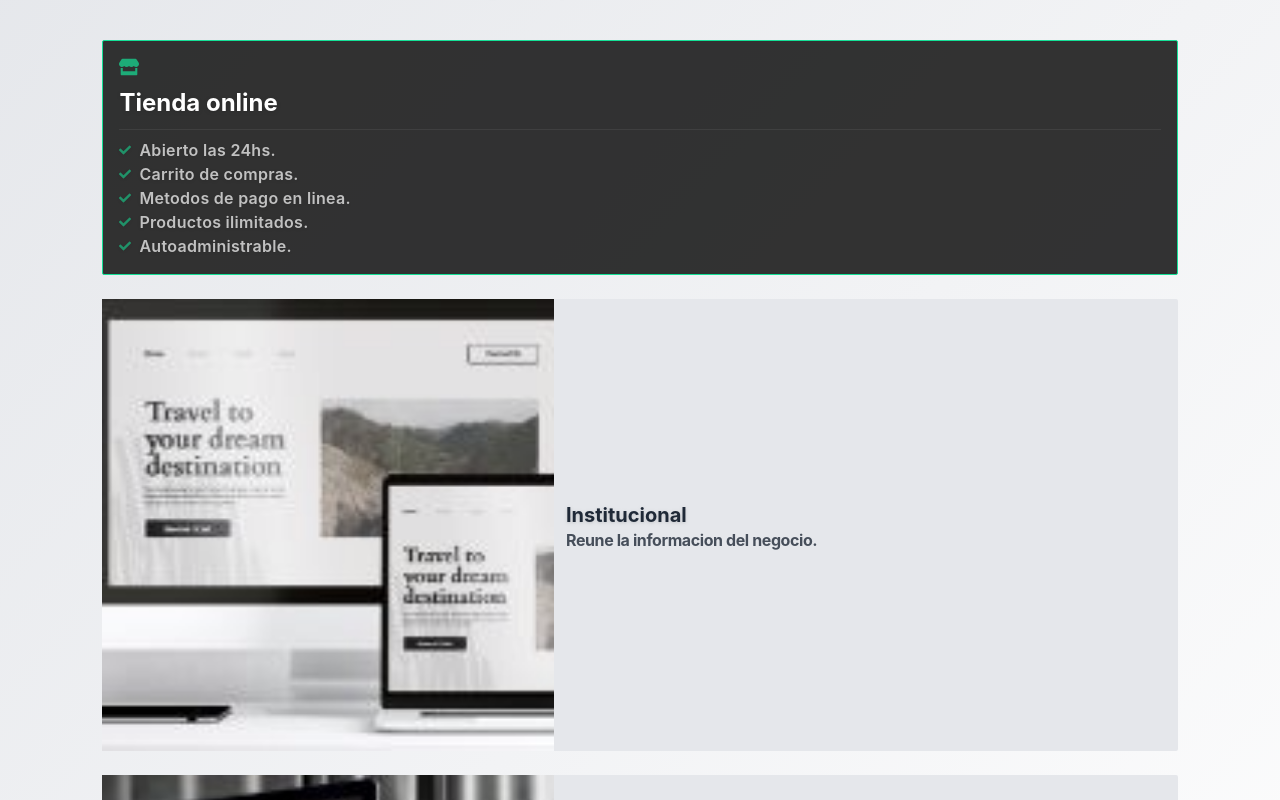
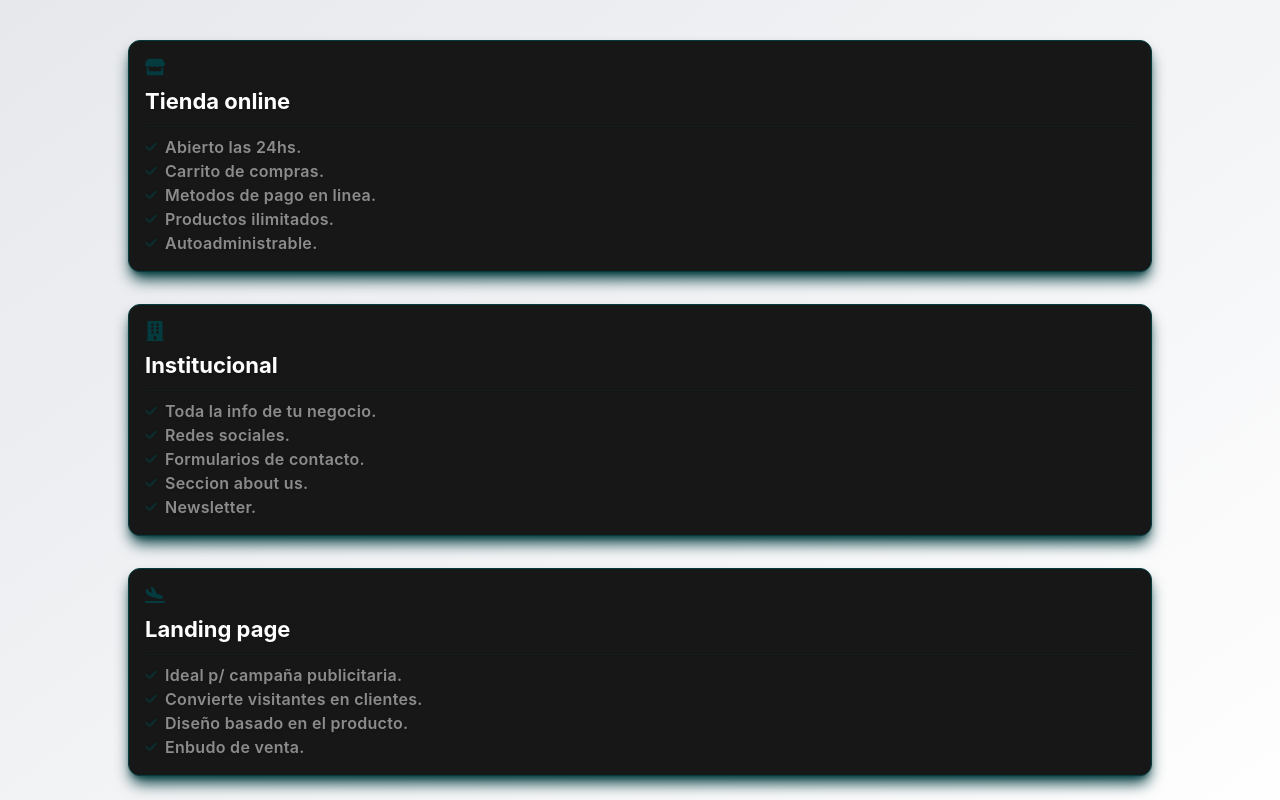
Before and after one commit to matidehoyos/Web-mododigital-react-tailwind, a React (Vite) app in the folder cliente/: page / in a window 1280 px wide. Shown: the part 880-1680 px from the top of the page. Built offline with nearby package versions, Linux system fonts and the light colour scheme.

Commit message:
¨tyoes¨

```diff
--- a/cliente/src/components/Tipos.jsx
+++ b/cliente/src/components/Tipos.jsx
@@ -1,36 +1,44 @@
 import React from 'react';
-import { FaCaretRight, FaCartPlus, FaCheck, FaStore } from 'react-icons/fa';
+import { FaBuilding, FaCaretRight, FaCartPlus, FaCheck, FaPlaneArrival, FaStore, FaTencentWeibo } from 'react-icons/fa';
 
 const Tipos = () => {
   return (
     <div class="w-screen py-[50px] bg-gradient-to-tl from-white to-gray-200">
         <h2 className='font-bold text-center text-[20px] tracking-wide text-gray-800 drop-shadow'>¿Que tipos de webs creamos?</h2>
         <div className='w-screen flex-col pt-[40px]'>
-            <div className='w-[84%] mx-auto mb-6 p-4 flex-col justify-start items-center rounded-sm bg-[#111] bg-opacity-85 rounded-[4px] border border-verde-900'>
-                  <FaStore className='text-verde-900 text-[20px] opacity-70' />
-                  <h3 className='text-[24px] mt-2 text-white drop-shadow font-bold'>Tienda online</h3>
-                  <ul class="mt-2 pt-2 list-none text-[16px] font-semibold drop-shadow text-white tracking-[.3px] opacity-70 border-t border-white border-opacity-10">
-                      <li class="flex items-baseline"><FaCheck class="mr-2 text-verde-900 opacity-80 text-[12px]" />Abierto las 24hs.</li>
-                      <li class="flex items-baseline"><FaCheck class="mr-2 text-verde-900 opacity-80 text-[12px]" />Carrito de compras.</li>
-                      <li class="flex items-baseline"><FaCheck class="mr-2 text-verde-900 opacity-80 text-[12px]" />Metodos de pago en linea.</li>
-                      <li class="flex items-baseline"><FaCheck class="mr-2 text-verde-900 opacity-80 text-[12px]"/>Productos ilimitados.</li>
-                      <li class="flex items-baseline"><FaCheck class="mr-2 text-verde-900 opacity-80 text-[12px]" />Autoadministrable.</li>
+            <div className='w-[80%] mx-auto mb-8 p-4 flex-col justify-start items-center bg-[#171717] rounded-[12px] border border-[#033b3f] shadow-lg shadow-[#033b3f]'>
+                  <FaStore className='text-[#033b3f] text-[20px]' />
+                  <h3 className='text-[22px] mt-2 text-white drop-shadow font-bold'>Tienda online</h3>
+                  <ul class="mt-2 pt-2 list-none text-[16px] font-semibold drop-shadow text-white tracking-[.3px] opacity-50 border-t border-[#033b3f] border-opacity-50">
+                      <li class="flex items-baseline"><FaCheck class="mr-2 text-[#033b3f] text-[12px]" />Abierto las 24hs.</li>
+                      <li class="flex items-baseline"><FaCheck class="mr-2 text-[#033b3f] text-[12px]" />Carrito de compras.</li>
+                      <li class="flex items-baseline"><FaCheck class="mr-2 text-[#033b3f] text-[12px]" />Metodos de pago en linea.</li>
+                      <li class="flex items-baseline"><FaCheck class="mr-2 text-[#033b3f] text-[12px]"/>Productos ilimitados.</li>
+                      <li class="flex items-baseline"><FaCheck class="mr-2 text-[#033b3f] text-[12px]" />Autoadministrable.</li>
                     </ul>
               </div>
-            <div className='w-[84%] mx-auto mb-6 flex justify-start items-center rounded-sm bg-gray-200'>
-                <img src="./insti.jpeg" className='w-[42%] grayscale-[40%]' alt="Ilustracion de comercio electronico." />
-                <div className='pl-3'>
-                  <h3 className='text-[20px] text-gray-800 drop-shadow font-bold'>Institucional</h3>
-                  <p className='text-[16px] text-gray-800 font-bold tracking-tight leading-[20px] opacity-80'>Reune la informacion del negocio.</p>
-                </div>
-            </div>
-            <div className='w-[84%] mx-auto mb-6 flex justify-start items-center rounded-sm bg-gray-200'>
-                <img src="./land.jpeg" className='w-[42%] grayscale-[40%]' alt="Ilustracion de comercio electronico." />
-                <div className='pl-3'>
-                  <h3 className='text-[20px] text-gray-800 drop-shadow font-bold'>Landing page</h3>
-                  <p className='text-[16px] text-gray-800 font-bold tracking-tight leading-[20px] opacity-80'>Ideales para campanas publicitarias.</p>
-                </div>
-            </div>
+            <div className='w-[80%] mx-auto mb-8 p-4 flex-col justify-start items-center bg-[#171717] rounded-[12px] border border-[#033b3f] shadow-lg shadow-[#033b3f]'>
+                  <FaBuilding className='text-[#033b3f] text-[20px]' />
+                  <h3 className='text-[22px] mt-2 text-white drop-shadow font-bold'>Institucional</h3>
+                  <ul class="mt-2 pt-2 list-none text-[16px] font-semibold drop-shadow text-white tracking-[.3px] opacity-50 border-t border-[#033b3f] border-opacity-50">
+                      <li class="flex items-baseline"><FaCheck class="mr-2 text-[#033b3f] text-[12px]" />Toda la info de tu negocio.</li>
+                      <li class="flex items-baseline"><FaCheck class="mr-2 text-[#033b3f] text-[12px]" />Redes sociales.</li>
+                      <li class="flex items-baseline"><FaCheck class="mr-2 text-[#033b3f] text-[12px]" />Formularios de contacto.</li>
+                      <li class="flex items-baseline"><FaCheck class="mr-2 text-[#033b3f] text-[12px]"/>Seccion about us.</li>
+                      <li class="flex items-baseline"><FaCheck class="mr-2 text-[#033b3f] text-[12px]" />Newsletter.</li>
+                    </ul>
+              </div>
+            <div className='w-[80%] mx-auto mb-8 p-4 flex-col justify-start items-center bg-[#171717] rounded-[12px] border border-[#033b3f] shadow-lg shadow-[#033b3f]'>
+                  <FaPlaneArrival className='text-[#033b3f] text-[20px]' />
+                  <h3 className='text-[22px] mt-2 text-white drop-shadow font-bold'>Landing page</h3>
+                  <ul class="mt-2 pt-2 list-none text-[16px] font-semibold drop-shadow text-white tracking-[.3px] opacity-50 border-t border-[#033b3f] border-opacity-50">
+                      <li class="flex items-baseline"><FaCheck class="mr-2 text-[#033b3f] text-[12px]" />Ideal p/ campaña publicitaria.</li>
+                      <li class="flex items-baseline"><FaCheck class="mr-2 text-[#033b3f] text-[12px]" />Convierte visitantes en clientes.</li>
+                      <li class="flex items-baseline"><FaCheck class="mr-2 text-[#033b3f] text-[12px]"/>Diseño basado en el producto.</li>
+                      <li class="flex items-baseline"><FaCheck class="mr-2 text-[#033b3f] text-[12px]" />Enbudo de venta.</li>
+                    </ul>
+              </div>
+
 
          {/*}   <div className='w-[84%] mx-auto py-[40px] rounded-sm bg-gray-300'>
                 <h3 className='text-[24px] tracking-wide leading-[40px] font-[700] text-center text-gray-800 opacity-75 drop-shadow border border-gray-900'>BLOGS</h3>
```
